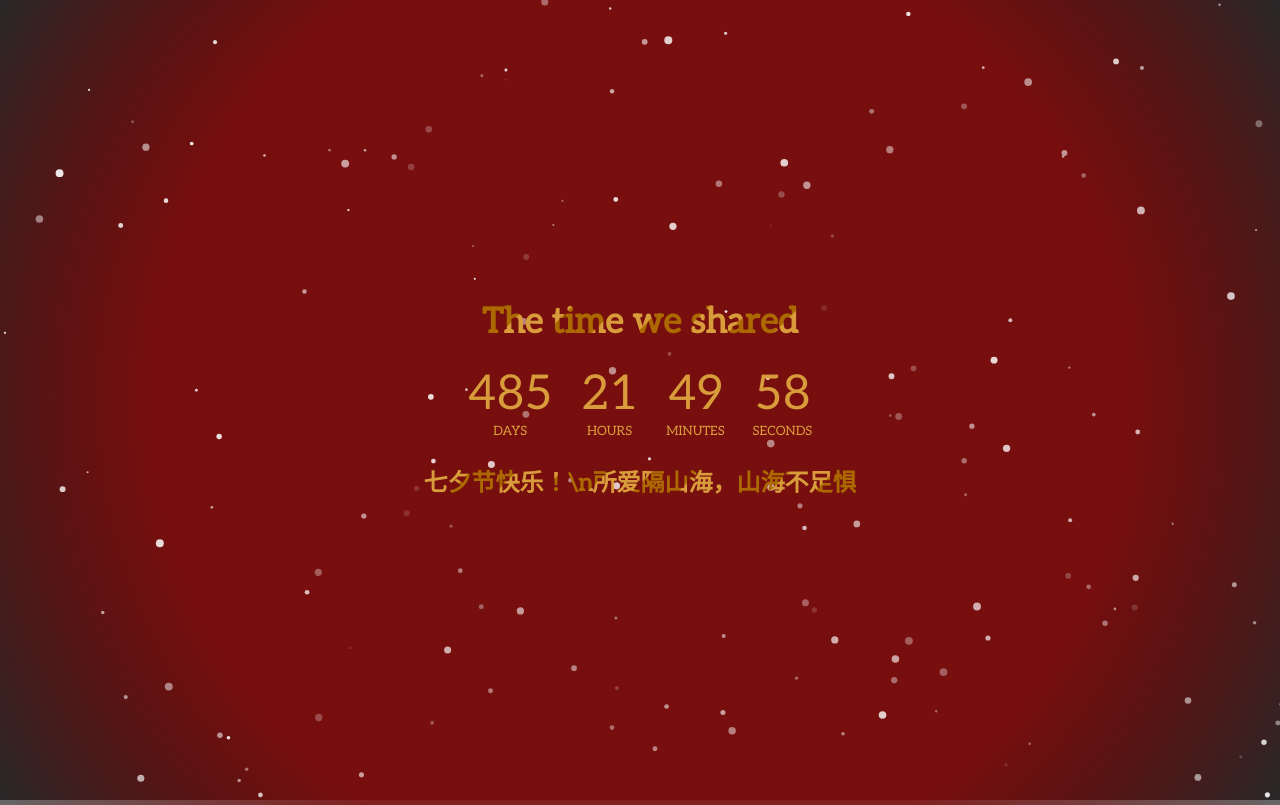
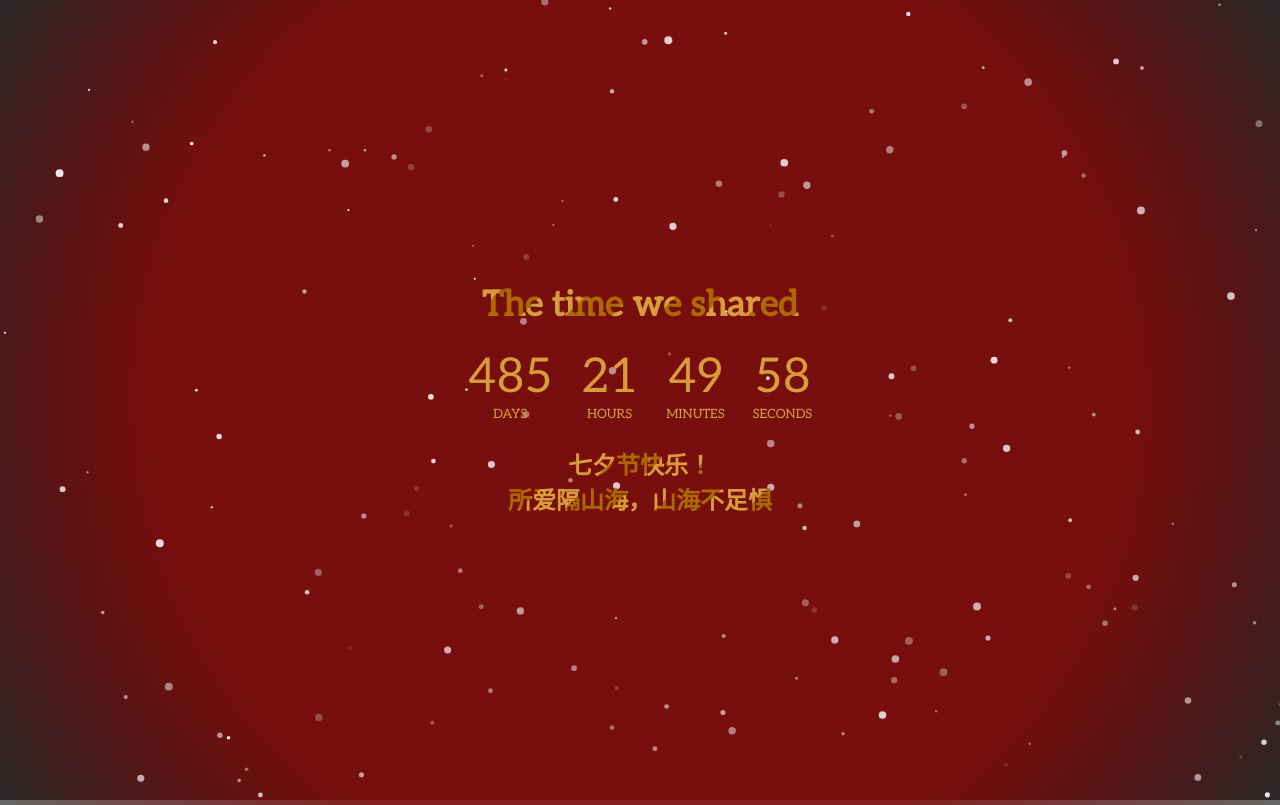
Before and after one commit to brian-fb/MentalGeek.github.io, a plain HTML site: page index.html in a window 1280 px wide. Drawn offline with Linux system fonts and the light colour scheme.

Commit message:
Update index.html

```diff
--- a/index.html
+++ b/index.html
@@ -119,7 +119,7 @@ canvas {
 		</div>
 		Seconds </span>
 	</div>
-	<h3 class="text">七夕节快乐！\n所爱隔山海，山海不足惧</h3>
+	<h3 class="text">七夕节快乐！<br>所爱隔山海，山海不足惧</h3>
 </div>
 
 <script>
```
